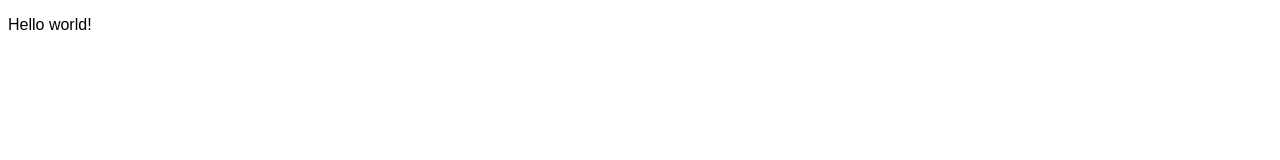
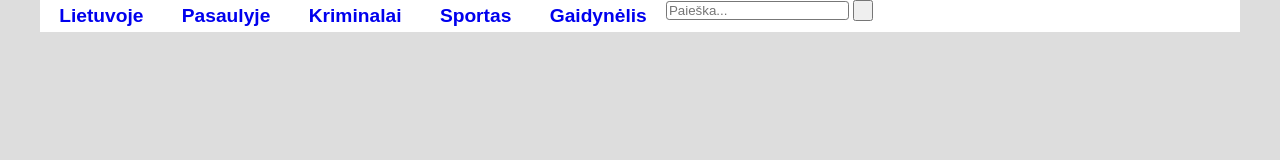
Before and after one commit to tgilvonas/bna-frontend, a plain HTML site: page index.html in a window 1280 px wide. Drawn offline with Linux system fonts and the light colour scheme.

Commit message:
Main menu is in progress

```diff
--- a/css/style.css
+++ b/css/style.css
@@ -1,3 +1,57 @@
+:root {
+	--white: #ffffff;
+	--gray: #dddddd;
+	--dark-gray: #777777;
+	--black: #000000;
+	--blue: #2222ff;
+	--light-blue: #5555ff;
+}
+
+html {font-size: 16px;}
+p {font-size: 1rem;}
+h1, h2, h3, h4, h5, h6 {font-weight: bold;}
+h1 {font-size: 1.5rem;}
+h2 {font-size: 1.4rem;}
+h3 {font-size: 1.3rem;}
+h4 {font-size: 1.2rem;}
+h5 {font-size: 1.1rem;}
+h6 {font-size: 1rem;}
+li {font-size: 1rem;}
+
 body {
 	font-family: Arial, sans-serif;
+	margin: 0;
+	background-color: var(--gray);
+	color: var(--black);
 }
+
+.main-wrapper {
+	width: 1200px;
+	margin: 0 auto;
+	background-color: var(--white);
+}
+
+.main-menu-wrapper {
+	display: flex;
+}
+.main-menu {
+	display: flex;
+	padding: 0;
+	margin: 0;
+	list-style-type: none;
+}
+.main-menu li {
+
+}
+.main-menu li a {
+	padding: 1.2rem;
+	line-height: 2rem;
+	font-size: 1.2rem;
+	font-weight: bold;
+	text-decoration: none;
+}
+
+input[type="text"] {
+	border: 1px solid var(--dark-gray);
+	border-radius: 0.2rem;
+}
--- a/index.html
+++ b/index.html
@@ -3,10 +3,34 @@
 <head>
 	<title>BNA</title>
 	<meta charset="utf-8">
-	<meta name="viewport" content="width=device-width, initial-scale=1.0">
+	<meta name="viewport" content="width=device-width, initial-scale=1, maximum-scale=1, minimum-scale=1, user-scalable=no">
 	<link rel="stylesheet" href="/css/style.css">
 </head>
 <body>
-	<p>Hello world!</p>
+	<div class="main-wrapper">
+		<div class="main-menu-wrapper">
+			<ul class="main-menu">
+				<li>
+					<a href="#">Lietuvoje</a>
+				</li>
+				<li>
+					<a href="#">Pasaulyje</a>
+				</li>
+				<li>
+					<a href="#">Kriminalai</a>
+				</li>
+				<li>
+					<a href="#">Sportas</a>
+				</li>
+				<li>
+					<a href="#">Gaidynėlis</a>
+				</li>
+			</ul>
+			<form class="search-form">
+				<input type="text" placeholder="Paieška...">
+				<button type="submit">&nbsp;</button>
+			</form>
+		</div>
+	</div>
 </body>
 </html>
```
